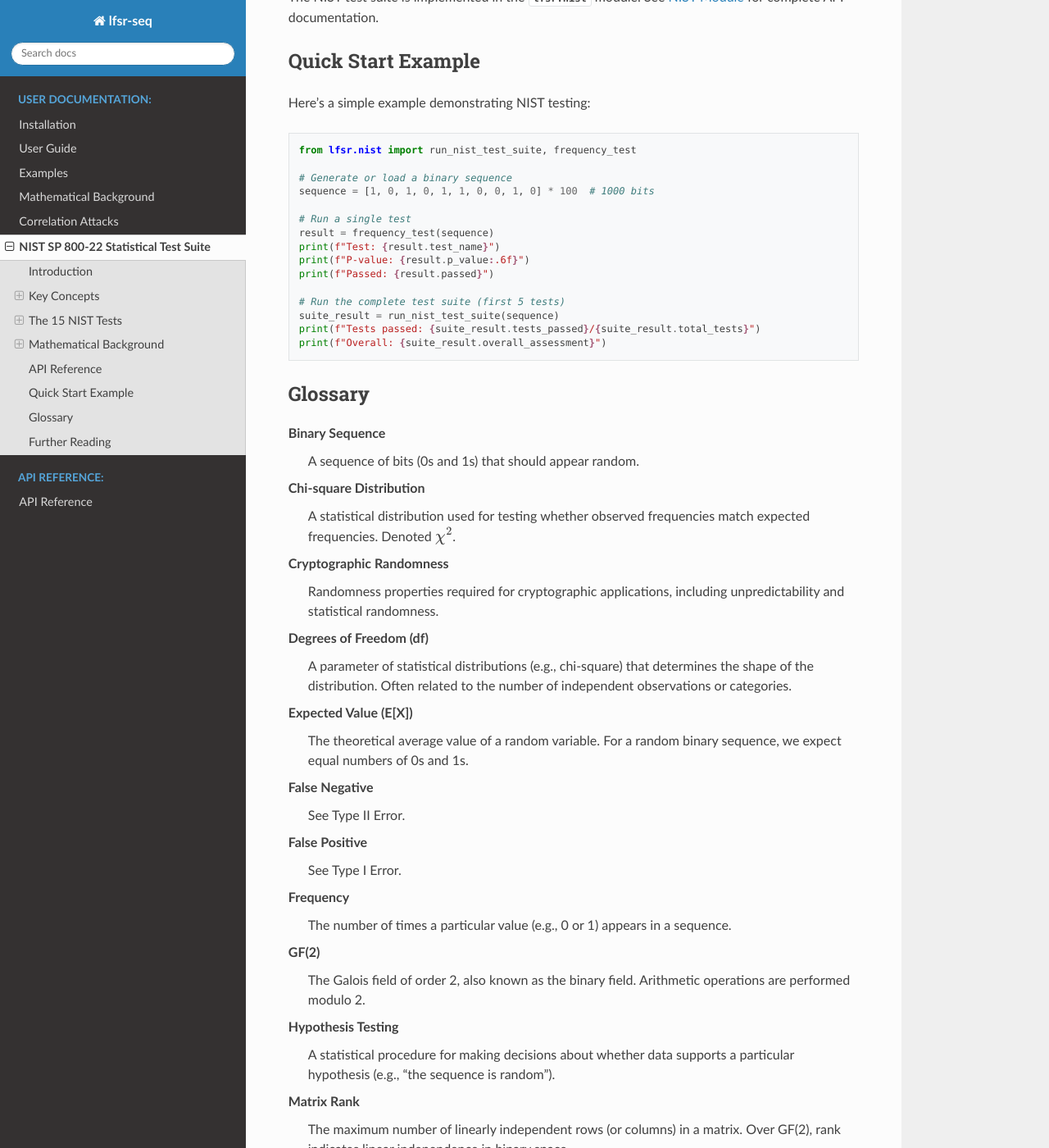
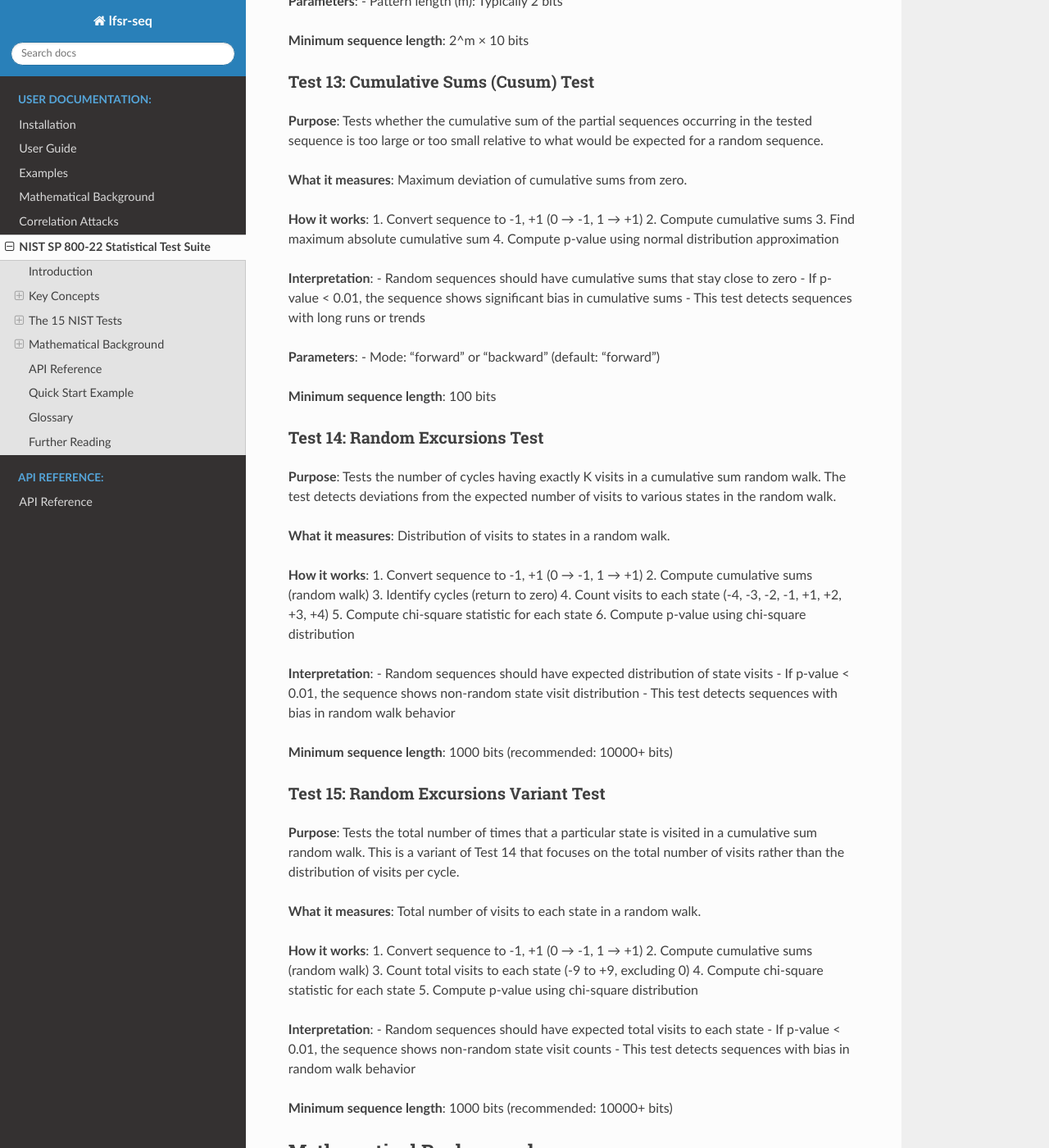
Before and after one commit to mkhellat/lfsr-seq, a Sphinx documentation site: the page built from docs/nist_sp800_22.rst, in a window 1280 px wide and 1400 px high, scrolled down 8240 px. Shown: the whole window at 82% size. Built offline with Sphinx 7.4.7 and the Read the Docs theme 3.1.0, drawn with Linux system fonts in a browser that asks for light colours; some of the changed text lies outside the part shown.

Commit message:
docs: Update examples and documentation for Tests 11-15
This commit updates examples and documentation to include the newly
implemented Tests 11-15, completing the documentation for all 15
NIST SP 800-22 tests.

Updates:
========

1. examples/nist_test_example.py:
   - Added imports for Tests 11-15
   - Updated test list to include all 15 tests
   - Examples now demonstrate complete test suite

2. docs/nist_sp800_22.rst:
   - Added detailed descriptions for Tests 11-15
   - Included purpose, methodology, interpretation, and parameters
   - Updated implementation status to show all 15 tests complete

3. docs/api/nist.rst:
   - Added function documentation for Tests 11-15
   - Included parameter descriptions and return values
   - Complete API reference for all 15 tests

The NIST SP 800-22 test suite documentation is now complete for all
15 tests, providing comprehensive beginner-friendly explanations and
complete API reference.

```diff
--- a/docs/api/nist.rst
+++ b/docs/api/nist.rst
@@ -288,6 +288,89 @@
 **Returns**:
 NISTTestResult with test results
 
+serial_test
+~~~~~~~~~~~
+
+.. autofunction:: lfsr.nist.serial_test
+   :no-index:
+
+Test 11: Serial Test.
+
+Tests frequency distribution of m-bit overlapping patterns.
+
+**Parameters**:
+- ``sequence``: Binary sequence (list of 0s and 1s)
+- ``block_size``: Pattern length m (default: 2)
+
+**Returns**:
+NISTTestResult with test results
+
+approximate_entropy_test
+~~~~~~~~~~~~~~~~~~~~~~~~
+
+.. autofunction:: lfsr.nist.approximate_entropy_test
+   :no-index:
+
+Test 12: Approximate Entropy Test.
+
+Tests entropy (randomness) of overlapping patterns.
+
+**Parameters**:
+- ``sequence``: Binary sequence (list of 0s and 1s)
+- ``block_size``: Pattern length m (default: 2)
+
+**Returns**:
+NISTTestResult with test results
+
+cumulative_sums_test
+~~~~~~~~~~~~~~~~~~~~
+
+.. autofunction:: lfsr.nist.cumulative_sums_test
+   :no-index:
+
+Test 13: Cumulative Sums (Cusum) Test.
+
+Tests maximum deviation of cumulative sums from zero.
+
+**Parameters**:
+- ``sequence``: Binary sequence (list of 0s and 1s)
+- ``mode``: "forward" or "backward" (default: "forward")
+
+**Returns**:
+NISTTestResult with test results
+
+random_excursions_test
+~~~~~~~~~~~~~~~~~~~~~~
+
+.. autofunction:: lfsr.nist.random_excursions_test
+   :no-index:
+
+Test 14: Random Excursions Test.
+
+Tests distribution of visits to states in random walk.
+
+**Parameters**:
+- ``sequence``: Binary sequence (list of 0s and 1s)
+
+**Returns**:
+NISTTestResult with test results
+
+random_excursions_variant_test
+~~~~~~~~~~~~~~~~~~~~~~~~~~~~~~~
+
+.. autofunction:: lfsr.nist.random_excursions_variant_test
+   :no-index:
+
+Test 15: Random Excursions Variant Test.
+
+Tests total number of visits to each state in random walk.
+
+**Parameters**:
+- ``sequence``: Binary sequence (list of 0s and 1s)
+
+**Returns**:
+NISTTestResult with test results
+
 run_nist_test_suite
 ~~~~~~~~~~~~~~~~~~~
 
--- a/docs/nist_sp800_22.rst
+++ b/docs/nist_sp800_22.rst
@@ -376,16 +376,128 @@
 **Parameters**:
 - Block size (M): Typically 500 bits
 
-Tests 11-15 (To Be Implemented)
+Test 11: Serial Test
+~~~~~~~~~~~~~~~~~~~~
+
+**Purpose**: Tests whether the number of occurrences of 2^m m-bit overlapping
+patterns is approximately the same as would be expected for a random sequence.
+
+**What it measures**: Frequency distribution of m-bit overlapping patterns.
+
+**How it works**:
+1. Count occurrences of all possible m-bit patterns (overlapping)
+2. Count occurrences of all possible (m-1)-bit patterns
+3. Count occurrences of all possible (m-2)-bit patterns
+4. Compute chi-square statistics for each pattern length
+5. Compute p-value using chi-square distribution
+
+**Interpretation**:
+- Random sequences should have uniform pattern distribution
+- If p-value < 0.01, the sequence shows non-uniform pattern distribution
+- This test detects sequences with pattern bias
+
+**Parameters**:
+- Pattern length (m): Typically 2 bits
+
+**Minimum sequence length**: 2^m × 100 bits
+
+Test 12: Approximate Entropy Test
+~~~~~~~~~~~~~~~~~~~~~~~~~~~~~~~~~
+
+**Purpose**: Tests the frequency of all possible overlapping m-bit patterns.
+Compares the frequency of overlapping blocks of two consecutive lengths (m and m+1)
+against the expected result for a random sequence.
+
+**What it measures**: Entropy (randomness) of overlapping patterns.
+
+**How it works**:
+1. Count occurrences of all possible m-bit patterns
+2. Count occurrences of all possible (m+1)-bit patterns
+3. Compute approximate entropy from pattern frequencies
+4. Compute chi-square statistic
+5. Compute p-value using chi-square distribution
+
+**Interpretation**:
+- Random sequences should have high entropy (uniform pattern distribution)
+- If p-value < 0.01, the sequence shows low entropy (non-random)
+- This test detects sequences with pattern bias
+
+**Parameters**:
+- Pattern length (m): Typically 2 bits
+
+**Minimum sequence length**: 2^m × 10 bits
+
+Test 13: Cumulative Sums (Cusum) Test
+~~~~~~~~~~~~~~~~~~~~~~~~~~~~~~~~~~~~~
+
+**Purpose**: Tests whether the cumulative sum of the partial sequences occurring
+in the tested sequence is too large or too small relative to what would be
+expected for a random sequence.
+
+**What it measures**: Maximum deviation of cumulative sums from zero.
+
+**How it works**:
+1. Convert sequence to -1, +1 (0 → -1, 1 → +1)
+2. Compute cumulative sums
+3. Find maximum absolute cumulative sum
+4. Compute p-value using normal distribution approximation
+
+**Interpretation**:
+- Random sequences should have cumulative sums that stay close to zero
+- If p-value < 0.01, the sequence shows significant bias in cumulative sums
+- This test detects sequences with long runs or trends
+
+**Parameters**:
+- Mode: "forward" or "backward" (default: "forward")
+
+**Minimum sequence length**: 100 bits
+
+Test 14: Random Excursions Test
 ~~~~~~~~~~~~~~~~~~~~~~~~~~~~~~~~
 
-The remaining 5 tests will be implemented in subsequent phases:
+**Purpose**: Tests the number of cycles having exactly K visits in a cumulative
+sum random walk. The test detects deviations from the expected number of visits
+to various states in the random walk.
 
-- **Test 11**: Serial Test
-- **Test 12**: Approximate Entropy Test
-- **Test 13**: Cumulative Sums (Cusum) Test
-- **Test 14**: Random Excursions Test
-- **Test 15**: Random Excursions Variant Test
+**What it measures**: Distribution of visits to states in a random walk.
+
+**How it works**:
+1. Convert sequence to -1, +1 (0 → -1, 1 → +1)
+2. Compute cumulative sums (random walk)
+3. Identify cycles (return to zero)
+4. Count visits to each state (-4, -3, -2, -1, +1, +2, +3, +4)
+5. Compute chi-square statistic for each state
+6. Compute p-value using chi-square distribution
+
+**Interpretation**:
+- Random sequences should have expected distribution of state visits
+- If p-value < 0.01, the sequence shows non-random state visit distribution
+- This test detects sequences with bias in random walk behavior
+
+**Minimum sequence length**: 1000 bits (recommended: 10000+ bits)
+
+Test 15: Random Excursions Variant Test
+~~~~~~~~~~~~~~~~~~~~~~~~~~~~~~~~~~~~~~~~
+
+**Purpose**: Tests the total number of times that a particular state is visited
+in a cumulative sum random walk. This is a variant of Test 14 that focuses
+on the total number of visits rather than the distribution of visits per cycle.
+
+**What it measures**: Total number of visits to each state in a random walk.
+
+**How it works**:
+1. Convert sequence to -1, +1 (0 → -1, 1 → +1)
+2. Compute cumulative sums (random walk)
+3. Count total visits to each state (-9 to +9, excluding 0)
+4. Compute chi-square statistic for each state
+5. Compute p-value using chi-square distribution
+
+**Interpretation**:
+- Random sequences should have expected total visits to each state
+- If p-value < 0.01, the sequence shows non-random state visit counts
+- This test detects sequences with bias in random walk behavior
+
+**Minimum sequence length**: 1000 bits (recommended: 10000+ bits)
 
 Mathematical Background
 -----------------------
```
Also changed, not shown: 2 other files.
